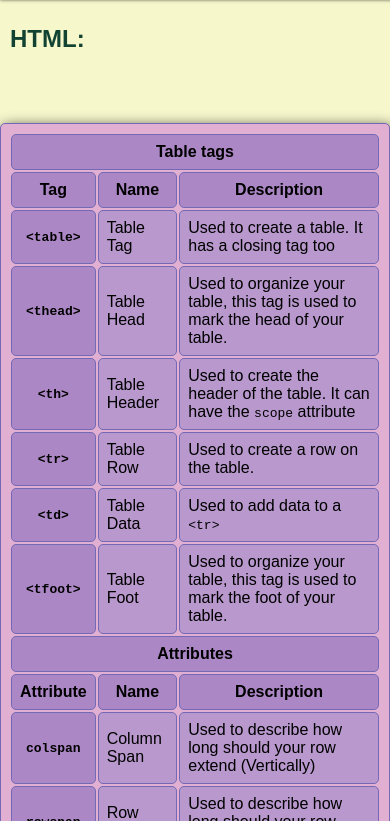
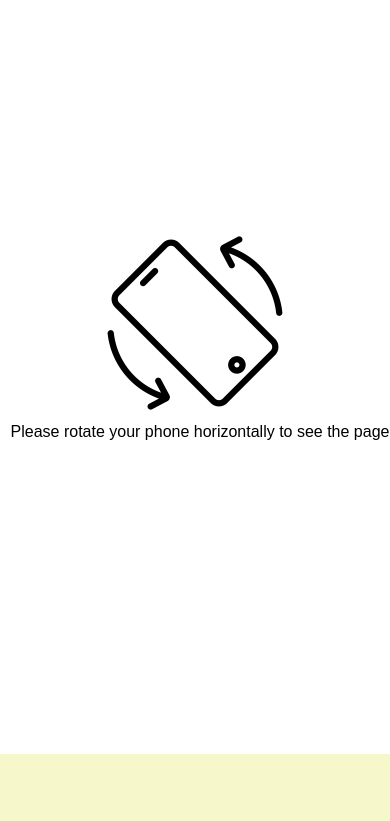
Before and after one commit to ezequiel-gutierrez/Codecademy-Repo, a plain HTML site: page html-css-cheatsheet-starting/index.html in a window 390 px wide. Shown: the part 90-911 px from the top of the page. After the commit the page ends 844 px from the top, so only its background shows below. Drawn offline with Linux system fonts and the light colour scheme.

Commit message:
New Changes
Now you can't see the page if your phone is vertically positioned.

```diff
--- a/html-css-cheatsheet-starting/index.html
+++ b/html-css-cheatsheet-starting/index.html
@@ -6,8 +6,13 @@
         <title>My Cheatsheet</title>
         <link rel="stylesheet" href="./styles.css">
         <link rel="stylesheet" href="./tables.css">
+        <link rel="stylesheet" href="./phoneIsVertical.css">
     </head>
     <body>
+        <div class="ifPhoneVertical">
+        <img src="./resources/rotatePhone.png" alt="Rotate Phone">
+        <p>Please rotate your phone horizontally to see the page</p>
+        </div>
         <header>
             <h1>My Personal Cheatsheet</h1>
             <nav>
--- /dev/null
+++ b/html-css-cheatsheet-starting/phoneIsVertical.css
@@ -0,0 +1,21 @@
+.ifPhoneVertical {
+    display: none;
+}
+
+@media screen and (max-width: 600px) {
+    .ifPhoneVertical {
+        display: flex;
+        flex-direction: column;
+        justify-content: center;
+        align-items: center;
+        position: absolute;
+        z-index: 1;
+        width: 100%;
+        height: 100%;
+        background-color: white;
+    }
+
+    header, main {
+        display: none;
+    }
+}
```
Also changed, not shown: html-css-cheatsheet-starting/resources/rotatePhone.png (added).
